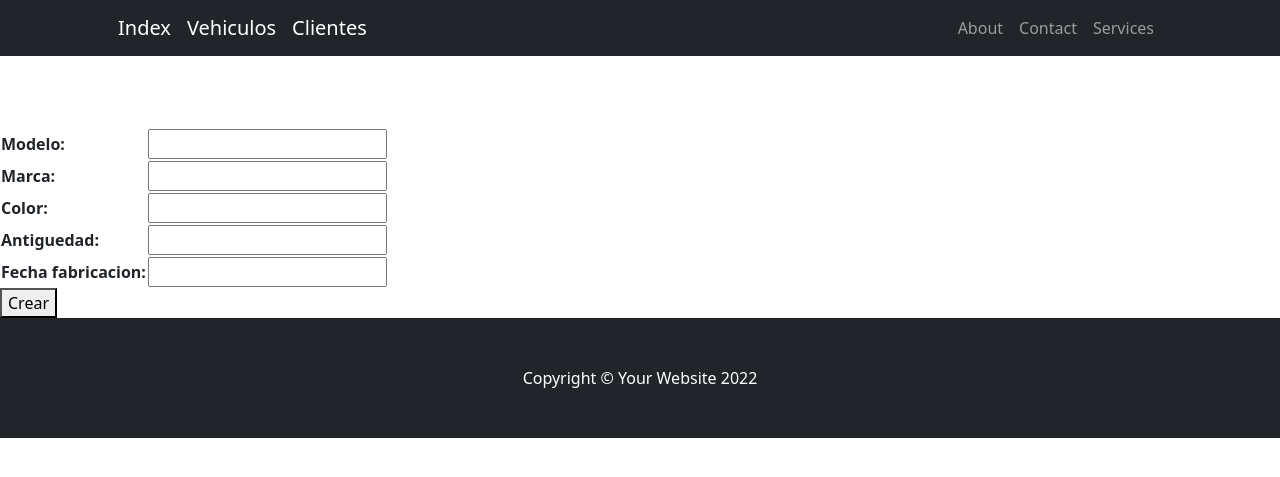
After one commit to JorPallero/Entrega1_Puchurri_Santini_Pallero, a Django app: page /crear-vehiculo/ in a window 1280 px wide. The commit adds this page. Shown: the top 477 px of the page. Run offline with Django 4.2, Linux system fonts and the light colour scheme; some libraries are stand-ins or nearby versions.

Commit message:
Formulario agregado

```diff
--- /dev/null
+++ b/home/forms.py
@@ -0,0 +1,8 @@
+from django import forms
+
+class VehiculoFormulario(forms.Form):
+    modelo = forms.CharField(max_length=20)
+    marca = forms.CharField(max_length=15)
+    color = forms.CharField(max_length=15)
+    antiguedad = forms.IntegerField()
+    fecha_fabricacion = forms.DateField(required=False)
--- a/home/models.py
+++ b/home/models.py
@@ -9,5 +9,5 @@ class Vehiculo(models.Model):
     antiguedad = models.IntegerField()
     fecha_fabricacion = models.DateField()
 
-    # def __str__(self):
-    #     return f'{self.modelo} {self.marca}'
+    def __str__(self):
+        return f'{self.modelo} {self.marca} {self.color} {self.antiguedad}'
--- a/home/templates/home/base.html
+++ b/home/templates/home/base.html
@@ -23,8 +23,8 @@
         <nav class="navbar navbar-expand-lg navbar-dark bg-dark">
             <div class="container px-5">
                 <a class="navbar-brand" href={% url 'index' %}>Index</a>
-                <a class="navbar-brand" href={% url 'ver vehiculos' %}>Vehiculos</a>
-                <a class="navbar-brand" href={% url 'ver clientes' %}>Clientes</a>
+                <a class="navbar-brand" href={% url 'ver_vehiculos' %}>Vehiculos</a>
+                <a class="navbar-brand" href={% url 'ver_clientes' %}>Clientes</a>
                 <button class="navbar-toggler" type="button" data-bs-toggle="collapse" data-bs-target="#navbarSupportedContent" aria-controls="navbarSupportedContent" aria-expanded="false" aria-label="Toggle navigation"><span class="navbar-toggler-icon"></span></button>
                 <div class="collapse navbar-collapse" id="navbarSupportedContent">
                     <ul class="navbar-nav ms-auto mb-2 mb-lg-0">
--- /dev/null
+++ b/home/templates/home/crear_vehiculo.html
@@ -0,0 +1,19 @@
+{% extends 'home/base.html' %}
+
+{% block title_pagina %}
+<title>Crear Vehículo</title>
+{% endblock title_pagina %}
+
+{% block mi_contenido %}
+    <form action={% url 'crear_vehiculo' %} method="POST">
+        {% csrf_token %}
+        <br>
+            <br>
+                <br><table>
+                    {{formulario}}
+                    </table>
+        <button>
+            Crear
+        </button>
+    </form>
+{% endblock mi_contenido %}
--- a/home/templates/home/ver_clientes.html
+++ b/home/templates/home/ver_clientes.html
@@ -1,7 +1,7 @@
 {% extends 'home/index.html' %}
 
 {% block title_pagina %}
-<title>Ver-clientes</title>
+<title>Ver clientes</title>
 {% endblock title_pagina %}
 
 {% block texto_header %}
--- a/home/urls.py
+++ b/home/urls.py
@@ -3,7 +3,8 @@ from home import views
 
 urlpatterns = [
     path('',views.index, name='index'),
-    path('ver-vehiculos/',views.ver_vehiculos, name='ver vehiculos'),
-    path('ver-clientes/',views.ver_clientes, name='ver clientes'),
+    path('ver-vehiculos/',views.ver_vehiculos, name='ver_vehiculos'),
+    path('ver-clientes/',views.ver_clientes, name='ver_clientes'),
     path('about/',views.about, name='about'),
+    path('crear-vehiculo/',views.crear_vehiculo, name='crear_vehiculo'),
 ]
--- a/home/views.py
+++ b/home/views.py
@@ -1,6 +1,9 @@
 from django.shortcuts import render
 from django.http import HttpResponse
 from django.shortcuts import render, redirect
+from home.forms import VehiculoFormulario
+from datetime import datetime
+from home.models import Vehiculo
 
 # Create your views here.
 
@@ -10,8 +13,37 @@ def index(request):
 def ver_clientes(request):
     return render (request, 'home/ver_clientes.html')
 
-def ver_vehiculos(request):
-    return render (request, 'home/ver_vehiculos.html')
-
 def about(request):
     return render (request, 'home/about.html')
+
+def crear_vehiculo(request):
+
+    if request.method == 'POST':
+
+        formulario = VehiculoFormulario(request.POST)
+
+        if formulario.is_valid():
+            data = formulario.cleaned_data
+            modelo = data['modelo']
+            marca = data['marca']
+            color = data['color']
+            antiguedad = data['antiguedad']
+
+            fecha_fabricacion = data['fecha_fabricacion']
+            if not fecha_fabricacion:
+                fecha_fabricacion = datetime.now()
+
+            vehiculo = Vehiculo(modelo=modelo, marca=marca, color=color, antiguedad=antiguedad, fecha_fabricacion=fecha_fabricacion)
+            vehiculo.save()
+
+        return redirect('ver_vehiculos')
+
+    formulario = VehiculoFormulario()
+
+    return render(request, 'home/crear_vehiculo.html',{'formulario':formulario})
+
+def ver_vehiculos(request):
+
+    vehiculos = Vehiculo.objects.all()
+
+    return render(request, 'home/ver_vehiculos.html',{'vehiculos':vehiculos})
```
Also changed, not shown: home/templates/home/ver_vehiculos.html (+13 -6 lines).
